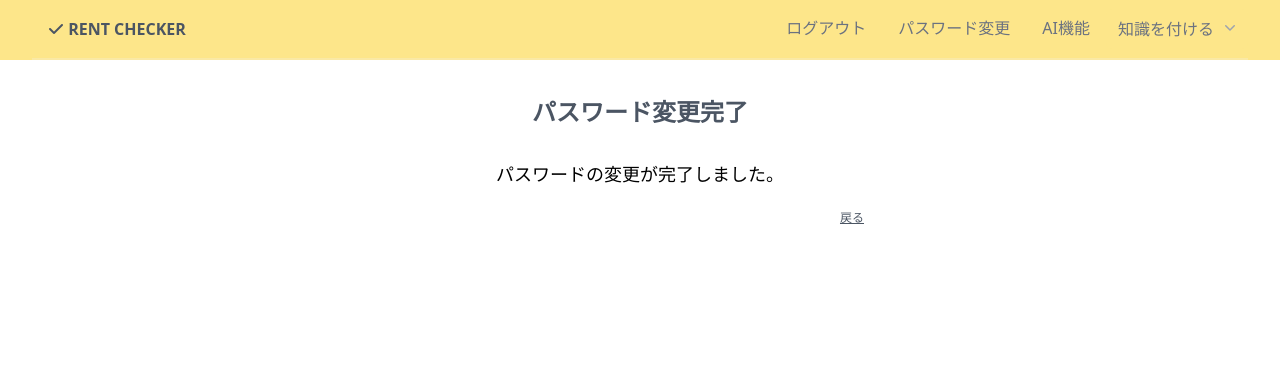
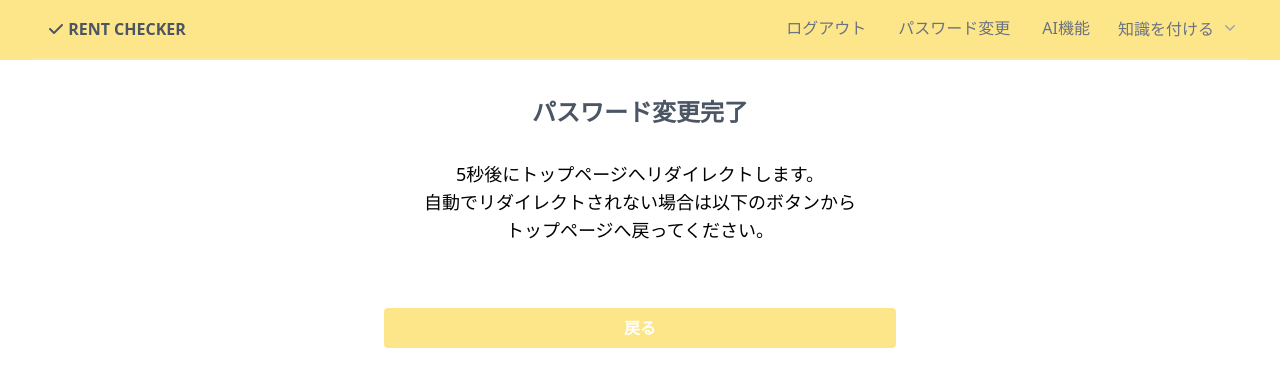
Before and after one commit to s1f102201560/rent_checker, a Django app: page /registration/accounts/password_change/done/ in a window 1280 px wide. Shown: the top 387 px of the page. Run offline with Django 4.2, Linux system fonts and the light colour scheme; the visitor is signed in with stand-in values (Sample User, id 1); style sheets or scripts are compiled from the project's sources; some libraries are stand-ins or nearby versions; some web fonts are replaced.

Commit message:
パスワード変更画面のcss変更

```diff
--- a/src/registration/templates/registration/password_change_done.html
+++ b/src/registration/templates/registration/password_change_done.html
@@ -2,13 +2,14 @@
 {% load static %}
 
 {% block main %}
-  <div class="text-gray-500 w-full max-w-md mx-auto text-center mt-24">
-    <h1 class="text-gray-600 text-2xl font-semibold">パスワード変更完了</h1>
-  </div>
-  <div class="w-full max-w-md mx-auto text-center mt-8">
-    <p class="text-lg">パスワードの変更が完了しました。</p>
-  </div>
-  <p class="w-full max-w-md mx-auto mt-4 text-right">
-    <a href="{% url 'top' %}" class="text-xs text-gray-600 hover:text-gray-800 underline">戻る</a>
-  </p>
+<div class="text-gray-500 w-full max-w-md mx-auto text-center mt-24">
+  <h1 class="text-gray-600 text-2xl font-semibold">パスワード変更完了</h1>
+</div>
+<div class="w-full max-w-md mx-auto text-center mt-8">
+  <p class="text-lg">5秒後にトップページへリダイレクトします。<br>自動でリダイレクトされない場合は以下のボタンからトップページへ戻ってください。</p>
+</div>
+<meta http-equiv="Refresh" content="5; url={% url 'top' %}">
+<div class="w-full max-w-sm mx-auto mt-16 text-center md:max-w-md lg:max-w-lg">
+  <a href="{% url 'top' %}" class="w-full block bg-yellow-200 text-white font-bold py-2 px-4 rounded hover:bg-yellow-300">戻る</a>
+</div>
 {% endblock %}
```
